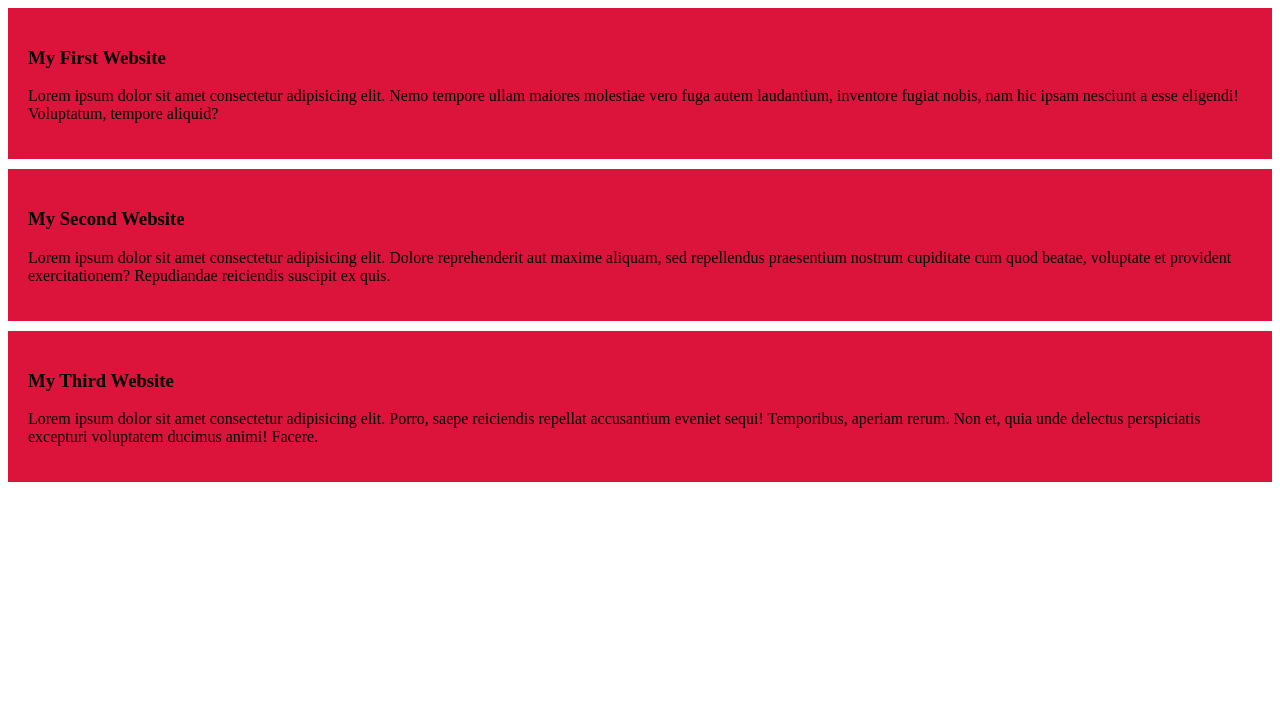
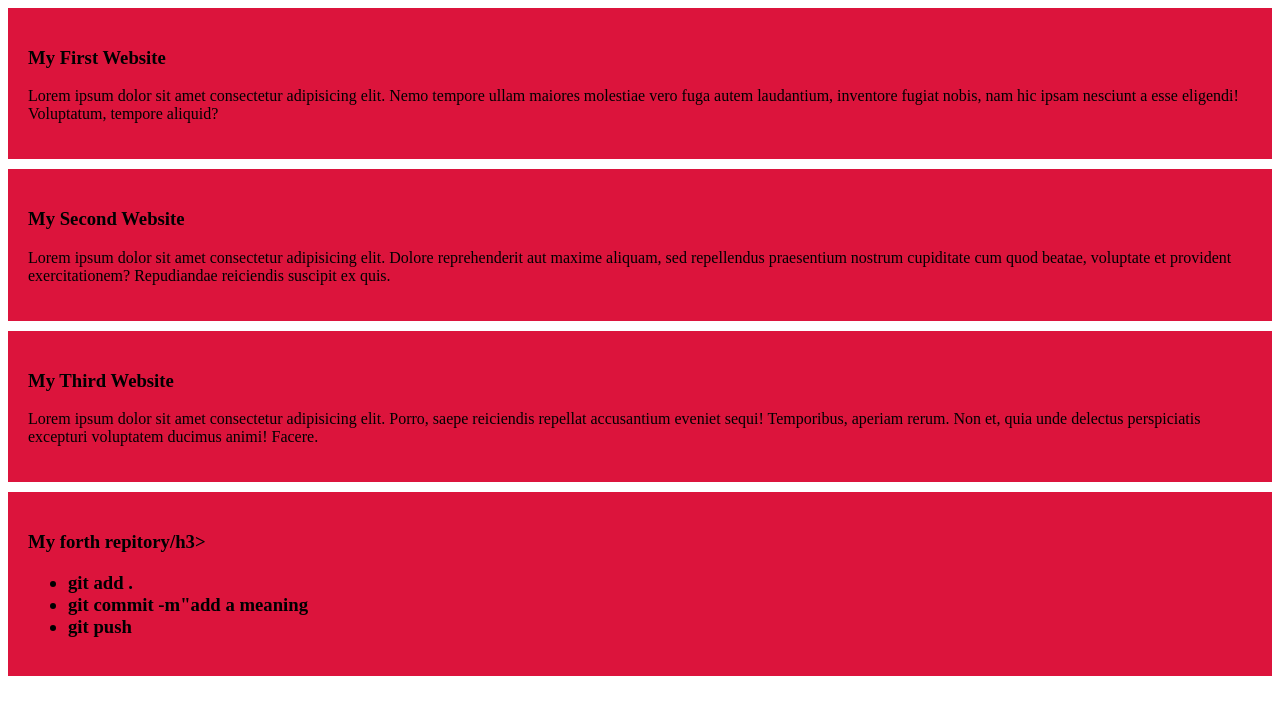
Before and after one commit to mashri-g/my-third-respitory, a plain HTML site: page index.html in a window 1280 px wide. Drawn offline with Linux system fonts and the light colour scheme.

Commit message:
added list

```diff
--- a/index.html
+++ b/index.html
@@ -30,5 +30,12 @@
              delectus perspiciatis excepturi voluptatem
               ducimus animi! Facere.</p>
     </div>
+    <div><h3> My forth repitory/h3>
+        <ul>
+            <li>git add . </li>
+            <li> git commit -m"add a meaning</li>
+            <li> git push </li>
+        </ul>
+    </div>
 </body>
 </html>
```
